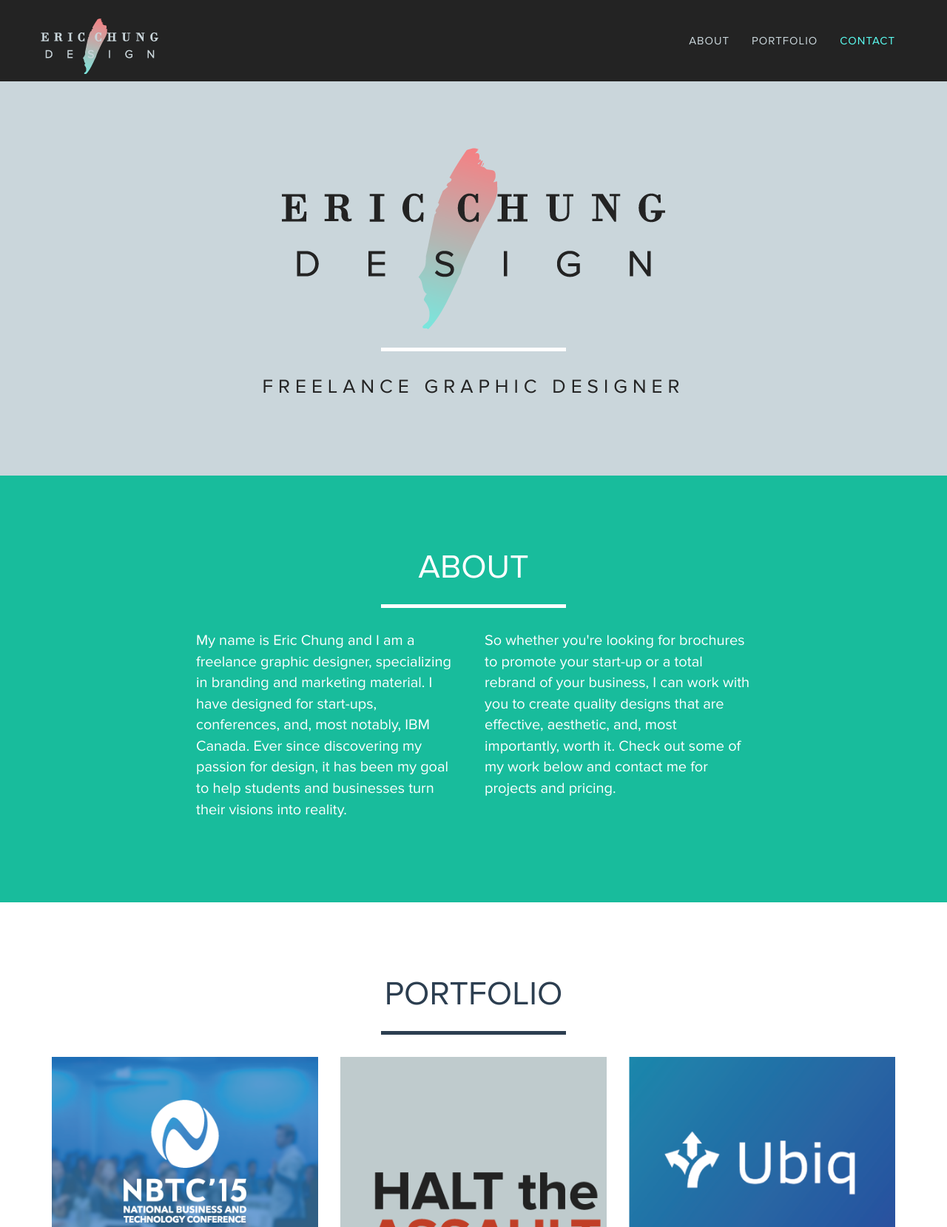
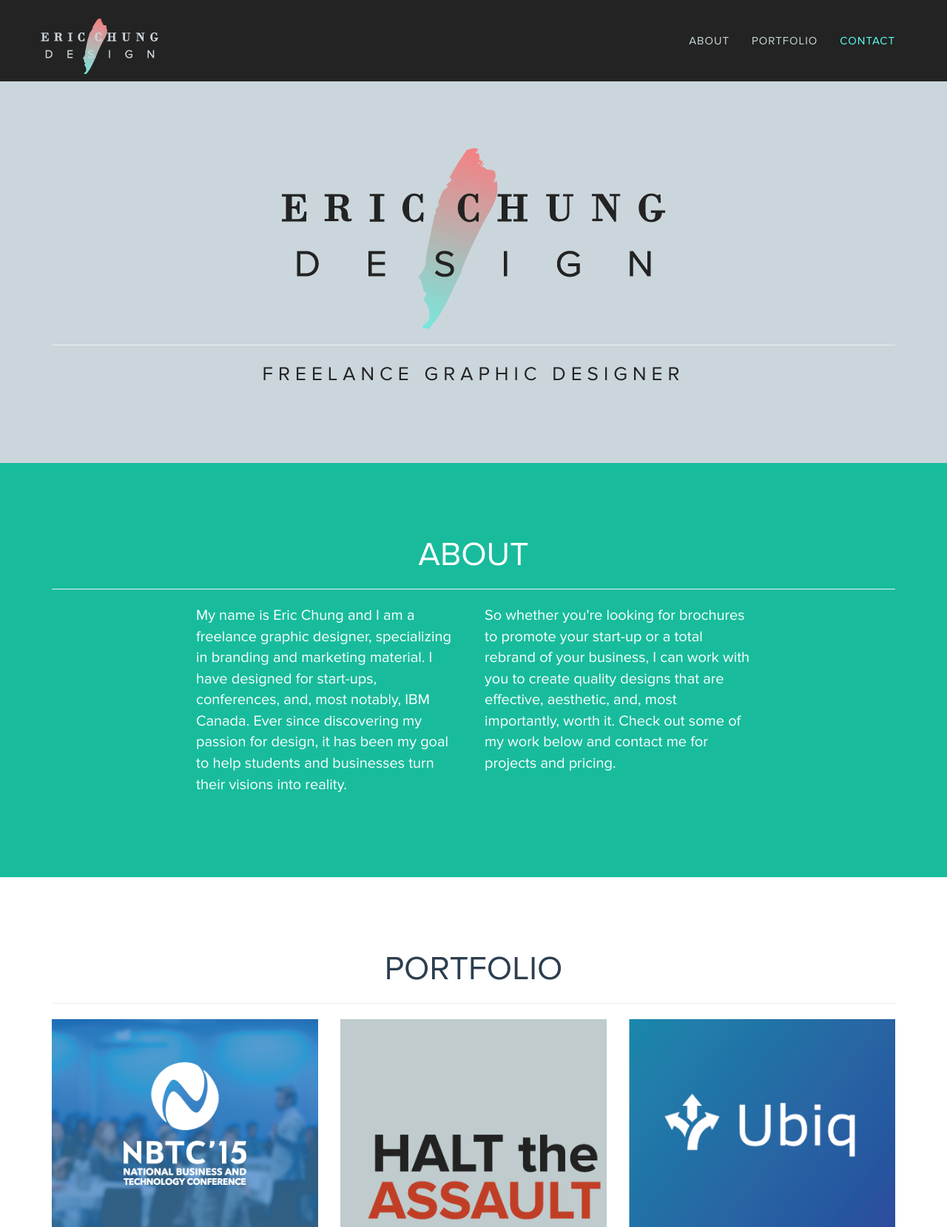
Before and after one commit to eric-chung/eric-chung.github.io, a PHP site: page / in a window 1280 px wide. Shown: the top 1659 px of the page at 74% size. Run offline with PHP 8.4, Linux system fonts and the light colour scheme; some libraries are stand-ins or nearby versions.

Commit message:
take out the star

```diff
--- a/css/freelancer.css
+++ b/css/freelancer.css
@@ -35,7 +35,7 @@ h6 {
     font-family: 'ProximaNova',"Proxima Nova",Helvetica,Arial,sans-serif;
 }
 
-hr.star-light,
+/*hr.star-light,
 hr.star-primary {
     margin: 25px auto 30px;
     padding: 0;
@@ -57,7 +57,7 @@ hr.star-primary:after {
 }
 
 hr.star-light {
-    border-color: #fff;
+    border-color: #232323;
 }
 
 hr.star-light:after {
@@ -66,13 +66,13 @@ hr.star-light:after {
 }
 
 hr.star-primary {
-    border-color: #2c3e50;
+    border-color: #232323;
 }
 
 hr.star-primary:after {
     color: #2c3e50;
     background-color: #fff;
-}
+}*/
 
 .img-centered {
     margin: 0 auto;
```
